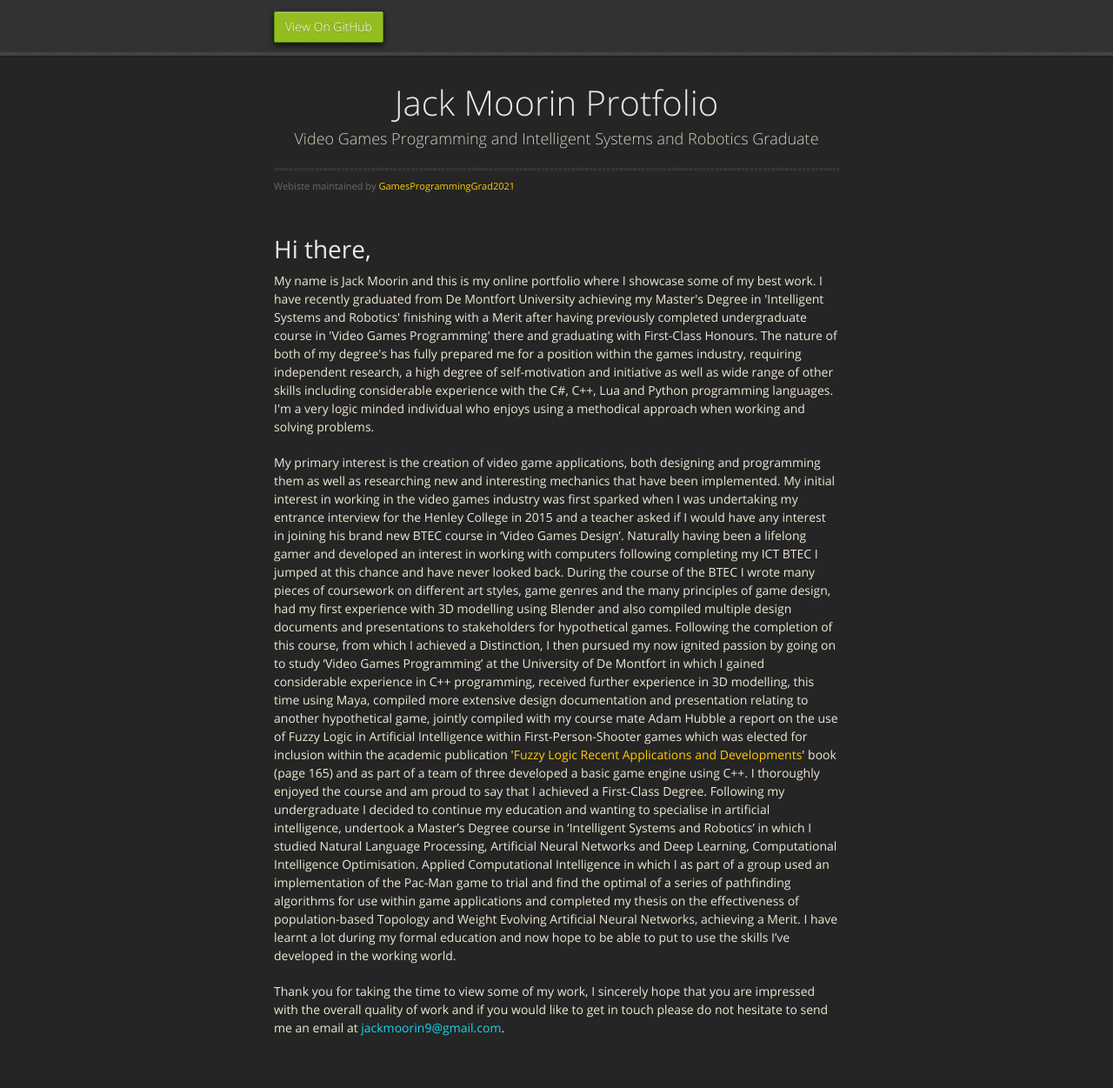
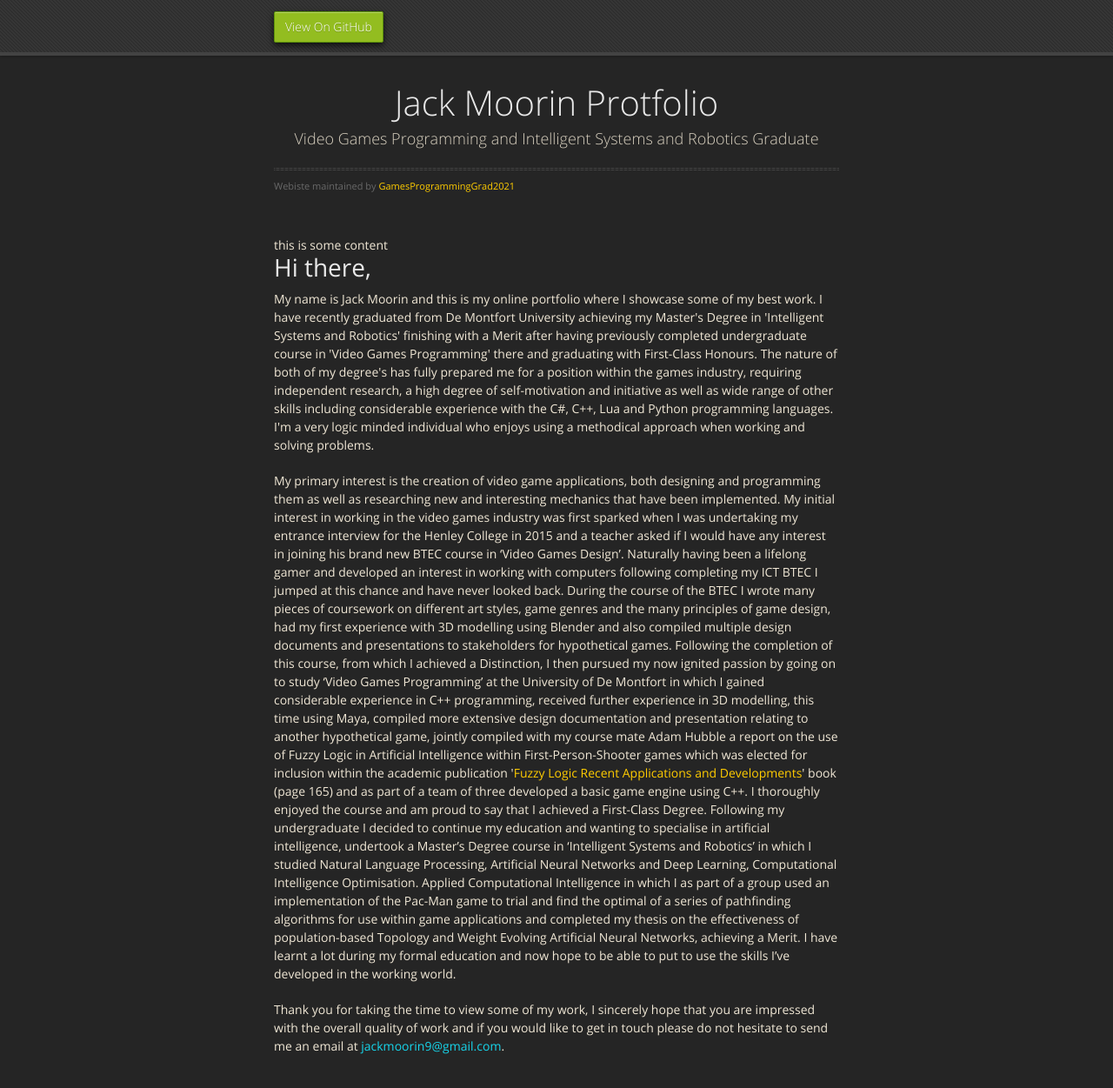
Before and after one commit to GamesProgrammingGrad2021/GamesProgrammingGrad2021.github.io, a Jekyll site: the page built from index.md, in a window 1280 px wide and 1323 px high. Shown: the top 1251 px of the window at 87% size. Built offline with Jekyll 4.4.1, drawn with Linux system fonts in a browser that asks for light colours; nearby versions of some CDN libraries; our own code applies the rules of GitHub Pages for plain Markdown files.

Commit message:
Update default.html

```diff
--- a/_layouts/default.html
+++ b/_layouts/default.html
@@ -27,7 +27,7 @@
           <hr>
           <span class="credits left">Webiste maintained by <a href="{{ site.github.owner_url }}">{{ site.github.owner_name }}</a></span>
         </div>
-
+this is some content
         {{ content }}
 
       </section>
```
